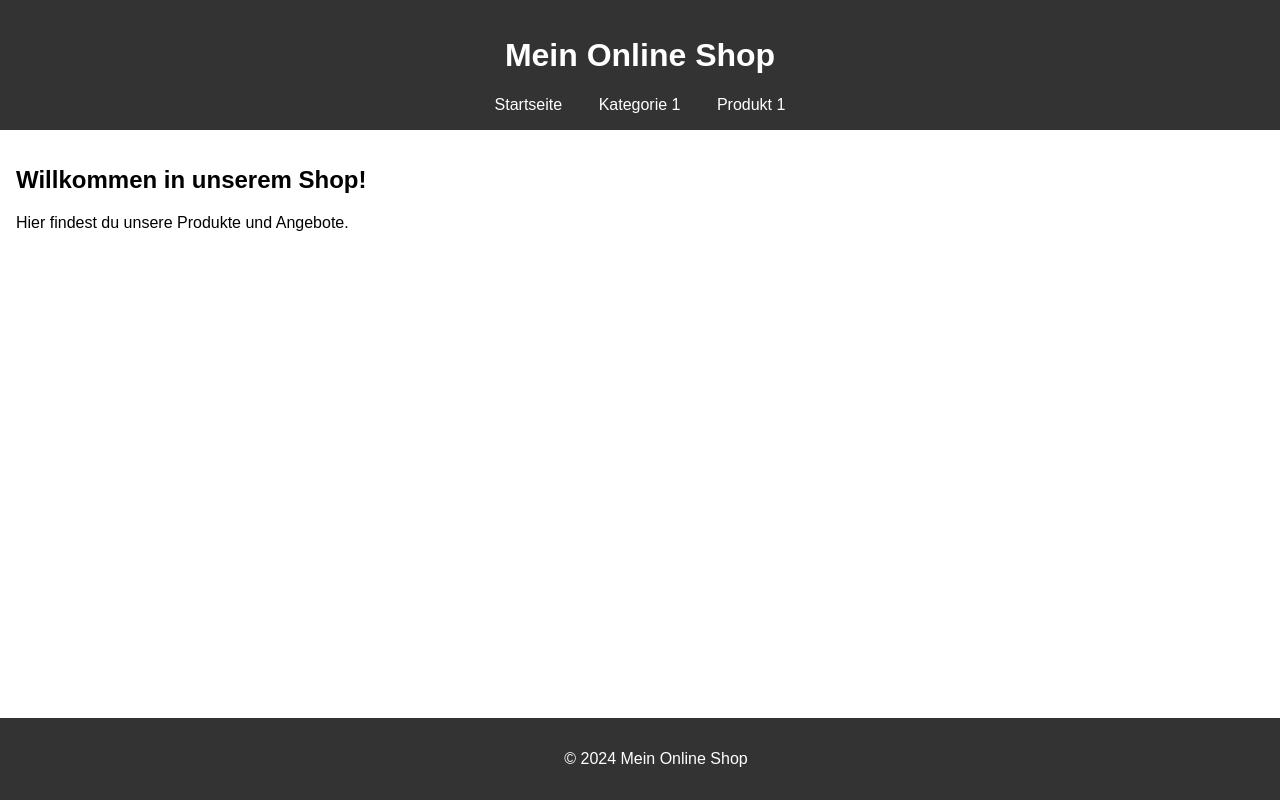
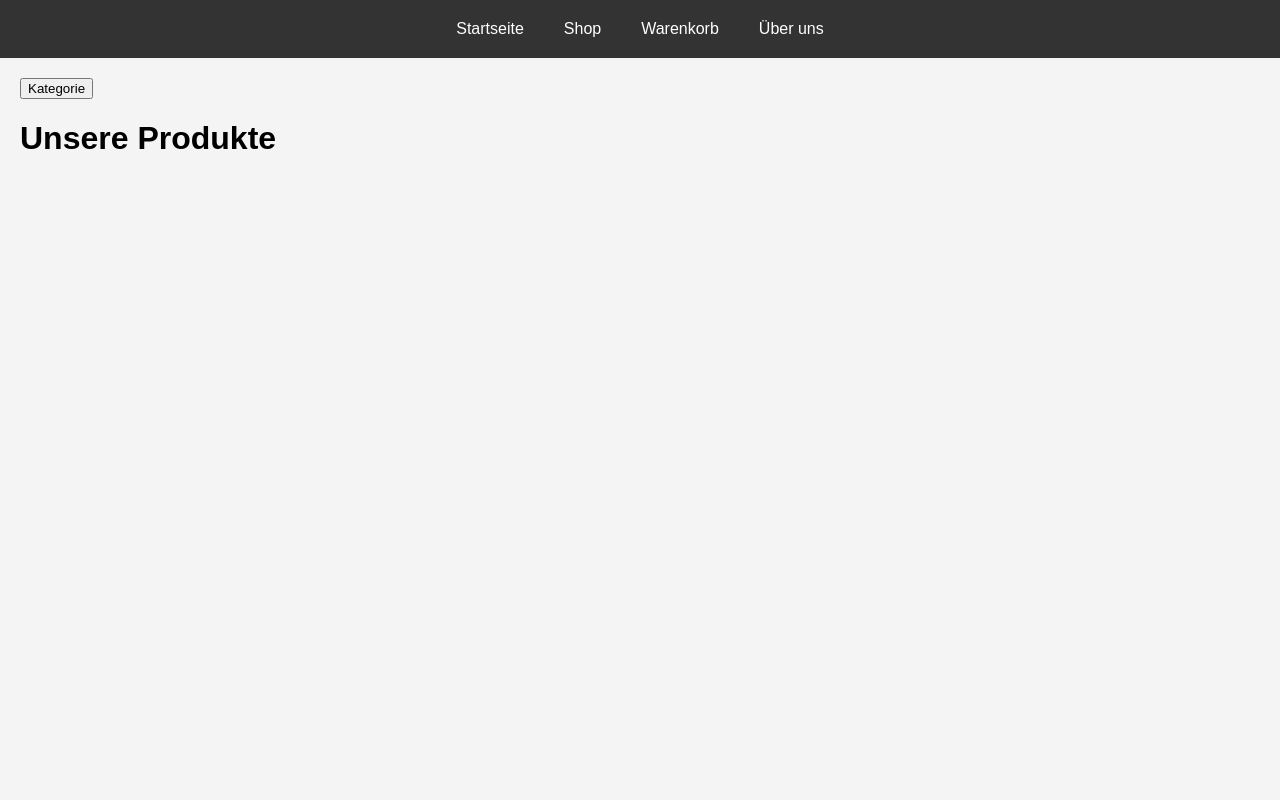
Before and after one commit to belfo16/main, a plain HTML site: page shop.html in a window 1280 px wide. Drawn offline with Linux system fonts and the light colour scheme.

Commit message:
shop.html

```diff
--- a/shop.html
+++ b/shop.html
@@ -3,24 +3,87 @@
 <head>
     <meta charset="UTF-8">
     <meta name="viewport" content="width=device-width, initial-scale=1.0">
-    <title>Online Shop</title>
-    <link rel="stylesheet" href="styles.css">
+    <title>Shop</title>
+    <style>
+        body {
+            font-family: Arial, sans-serif;
+            margin: 0;
+            padding: 0;
+            background-color: #f4f4f4;
+        }
+        header {
+            background-color: #333;
+            color: #fff;
+            padding: 10px;
+            text-align: center;
+        }
+        header nav {
+            display: flex;
+            justify-content: center;
+        }
+        header nav a {
+            color: #fff;
+            text-decoration: none;
+            padding: 10px 20px;
+        }
+        header nav a:hover {
+            background-color: #555;
+        }
+        .container {
+            padding: 20px;
+        }
+        .dropdown {
+            position: relative;
+            display: inline-block;
+        }
+        .dropdown-content {
+            display: none;
+            position: absolute;
+            background-color: #fff;
+            min-width: 160px;
+            box-shadow: 0px 8px 16px 0px rgba(0,0,0,0.2);
+            z-index: 1;
+            top: 100%;
+            left: 0;
+        }
+        .dropdown-content a {
+            color: #333;
+            padding: 12px 16px;
+            text-decoration: none;
+            display: block;
+        }
+        .dropdown-content a:hover {
+            background-color: #ddd;
+        }
+        .dropdown:hover .dropdown-content {
+            display: block;
+        }
+        .dropdown:hover .dropbtn {
+            background-color: #3e8e41;
+        }
+    </style>
 </head>
 <body>
     <header>
-        <h1>Mein Online Shop</h1>
         <nav>
             <a href="index.html">Startseite</a>
-            <a href="category1.html">Kategorie 1</a>
-            <a href="product1.html">Produkt 1</a>
+            <a href="shop.html">Shop</a>
+            <a href="warenkorb.html">Warenkorb</a>
+            <a href="ueber-uns.html">Über uns</a>
         </nav>
     </header>
-    <main>
-        <h2>Willkommen in unserem Shop!</h2>
-        <p>Hier findest du unsere Produkte und Angebote.</p>
-    </main>
-    <footer>
-        <p>&copy; 2024 Mein Online Shop</p>
-    </footer>
+
+    <div class="container">
+        <div class="dropdown">
+            <button class="dropbtn">Kategorie</button>
+            <div class="dropdown-content">
+                <a href="category1.html">Kategorie 1</a>
+                <a href="category2.html">Kategorie 2</a>
+                <a href="category3.html">Kategorie 3</a>
+            </div>
+        </div>
+        <h1>Unsere Produkte</h1>
+        <!-- Hier kommen die Produkte rein -->
+    </div>
 </body>
 </html>
```
